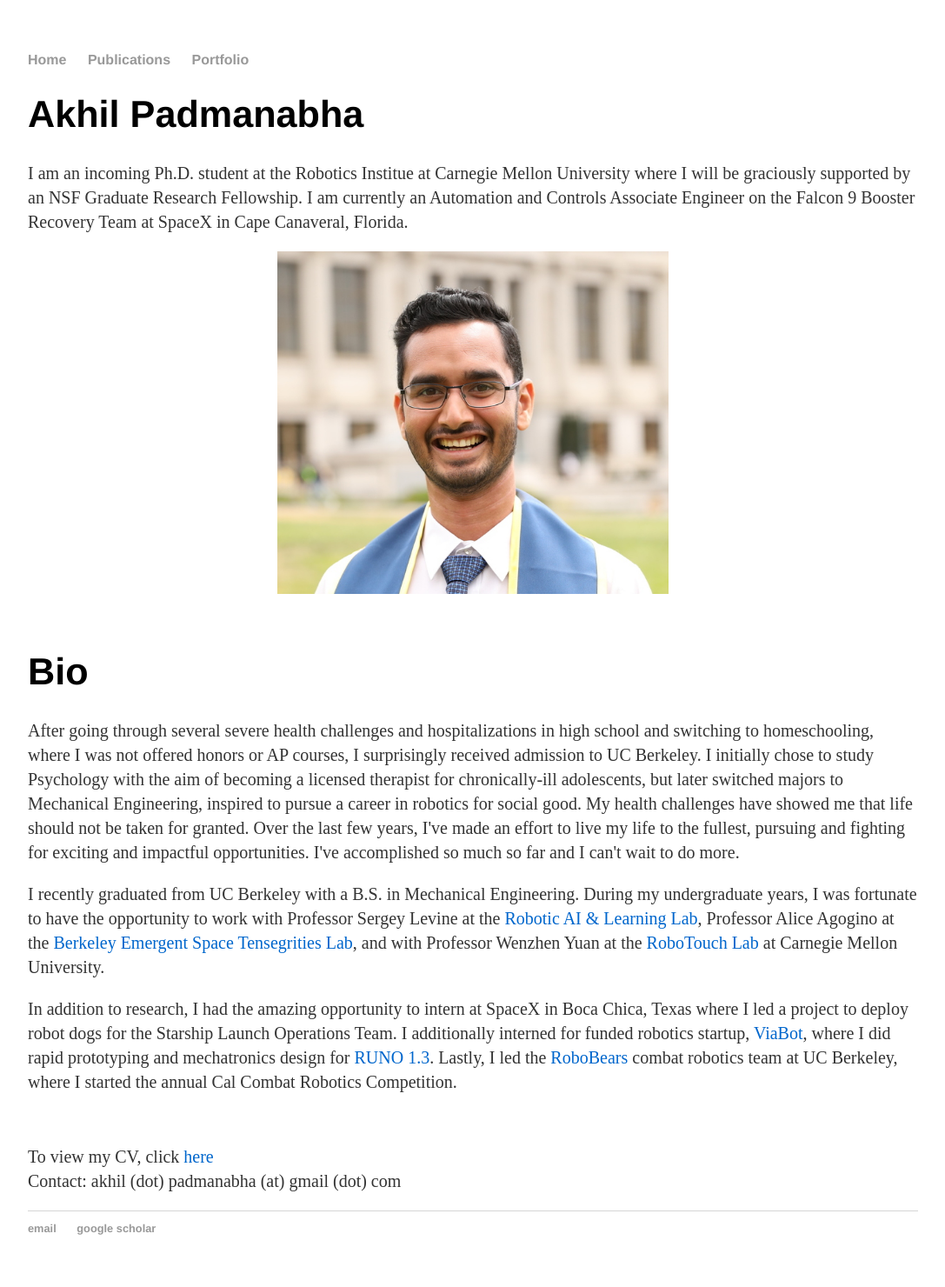
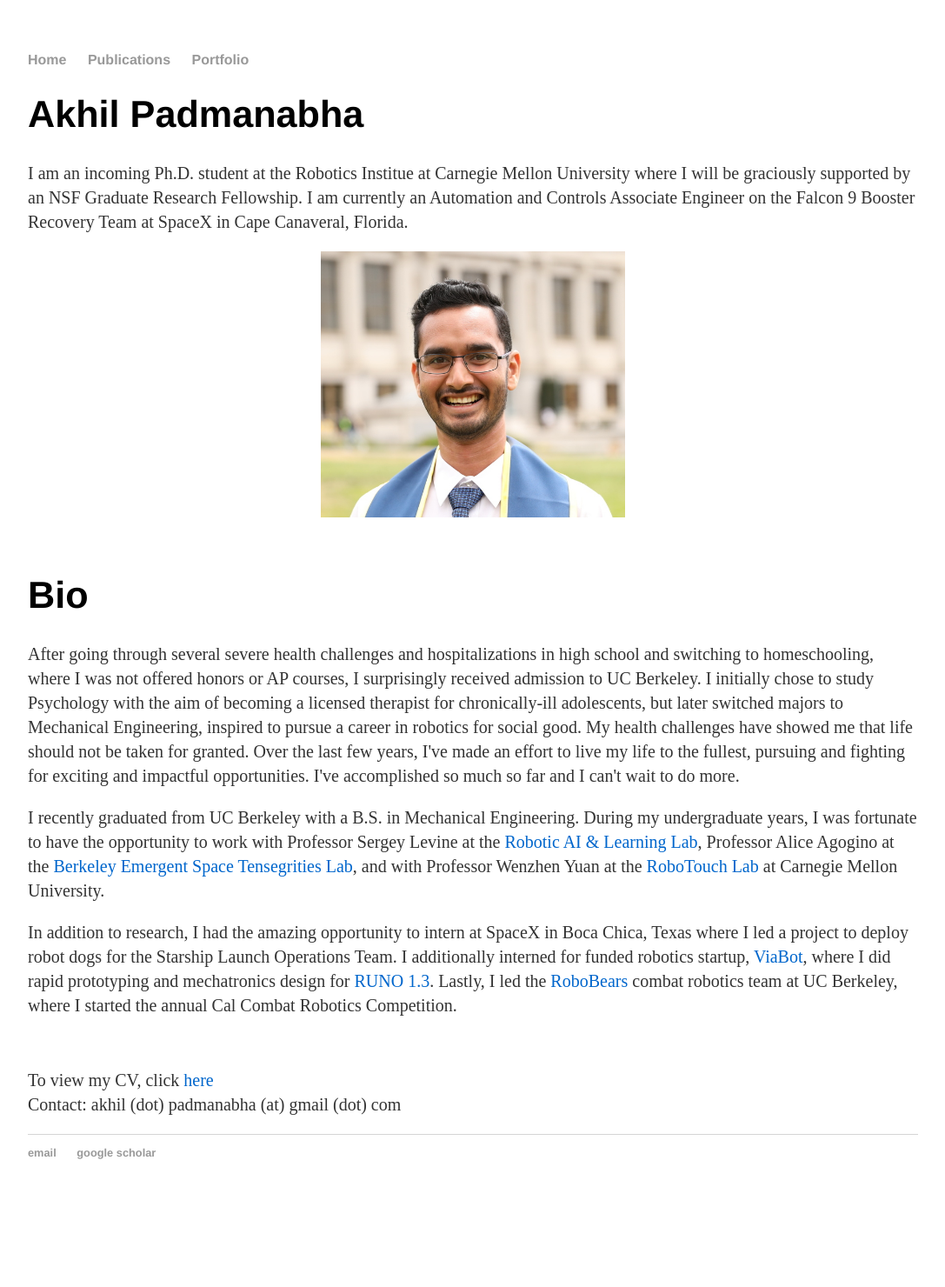
Before and after one commit to akhilpadmanabha/akhilpadmanabha.github.io, a Jekyll site: the page built from index.html, in a window 1280 px wide. Shown: the whole page at 87% size, without its empty margins (96-1183 px from the left). Built offline with Jekyll 4.4.1, drawn with Linux system fonts in a browser that asks for light colours; after the commit the page ends 1393 px from its top, so only the background shows below that.

Commit message:
pic fixed width

```diff
--- a/index.html
+++ b/index.html
@@ -13,7 +13,7 @@
 		</p>
 </div>
 
-<img src="images/portrait.jpeg" class="center" width = "450px" height = "auto" class="img2"/>
+<img src="images/portrait.jpeg" class="center" width = "350px" height = "auto" class="img2"/>
 
 <BR>
 <BR>
--- a/publications/index.html
+++ b/publications/index.html
@@ -11,7 +11,7 @@
 <table width="100%" align="center" border="0" columngap="1px" cellspacing="25" cellpadding="1px">
 	<tr>
 		  <g>
-			<td valign="center"><img src="https://raw.githubusercontent.com/akhilpadmanabha/akhilpadmanabha.github.io/master/images/tensegrity2.png" alt=""  height ="auto" max-width = "100%" class="img1"/></td>
+			<td valign="center"><img src="https://raw.githubusercontent.com/akhilpadmanabha/akhilpadmanabha.github.io/master/images/tensegrity2.png" alt=""  height ="auto" width = "300px" class="img1"/></td>
 			<td valign="center">
 				<a href="https://arxiv.org/abs/2106.07838" style="color:rgb(0,102,204);"> <strong>Force-Sensing Tensegrity for Investigating Physical Human-Robot Interaction in Compliant Robotic Systems</strong></a>
 				<BR>Andrew R. Barkan, <b>Akhil Padmanabha</b>, Sala R. Tiemann,
@@ -25,7 +25,7 @@
 				</g>
 	</tr>
     <tr>
-        <td valign="center"><img src="https://raw.githubusercontent.com/akhilpadmanabha/akhilpadmanabha.github.io/master/images/omnitact.jpg" alt="" height = "auto" max-width = "100%" class="img1" /></td>
+        <td valign="center"><img src="https://raw.githubusercontent.com/akhilpadmanabha/akhilpadmanabha.github.io/master/images/omnitact.jpg" alt="" height = "auto" width = "300px" class="img1" /></td>
         <td valign="center">
 					<a href="https://arxiv.org/abs/2003.06965" style="color:rgb(0,102,204);"> <strong>OmniTact: A Multi-Directional High-Resolution Touch Sensor</strong></a>
 					<BR><strong>Akhil Padmanabha</strong>,
```
